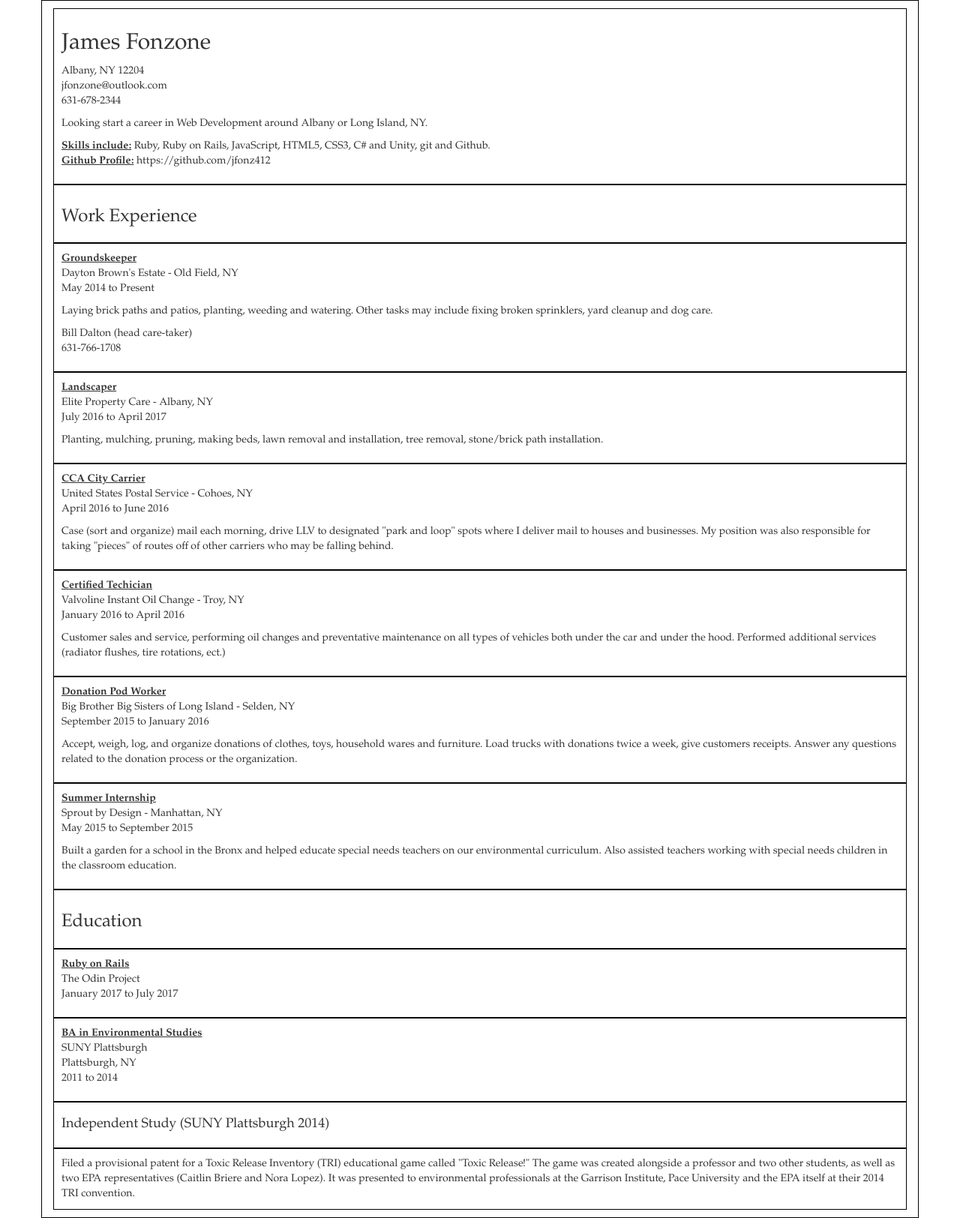
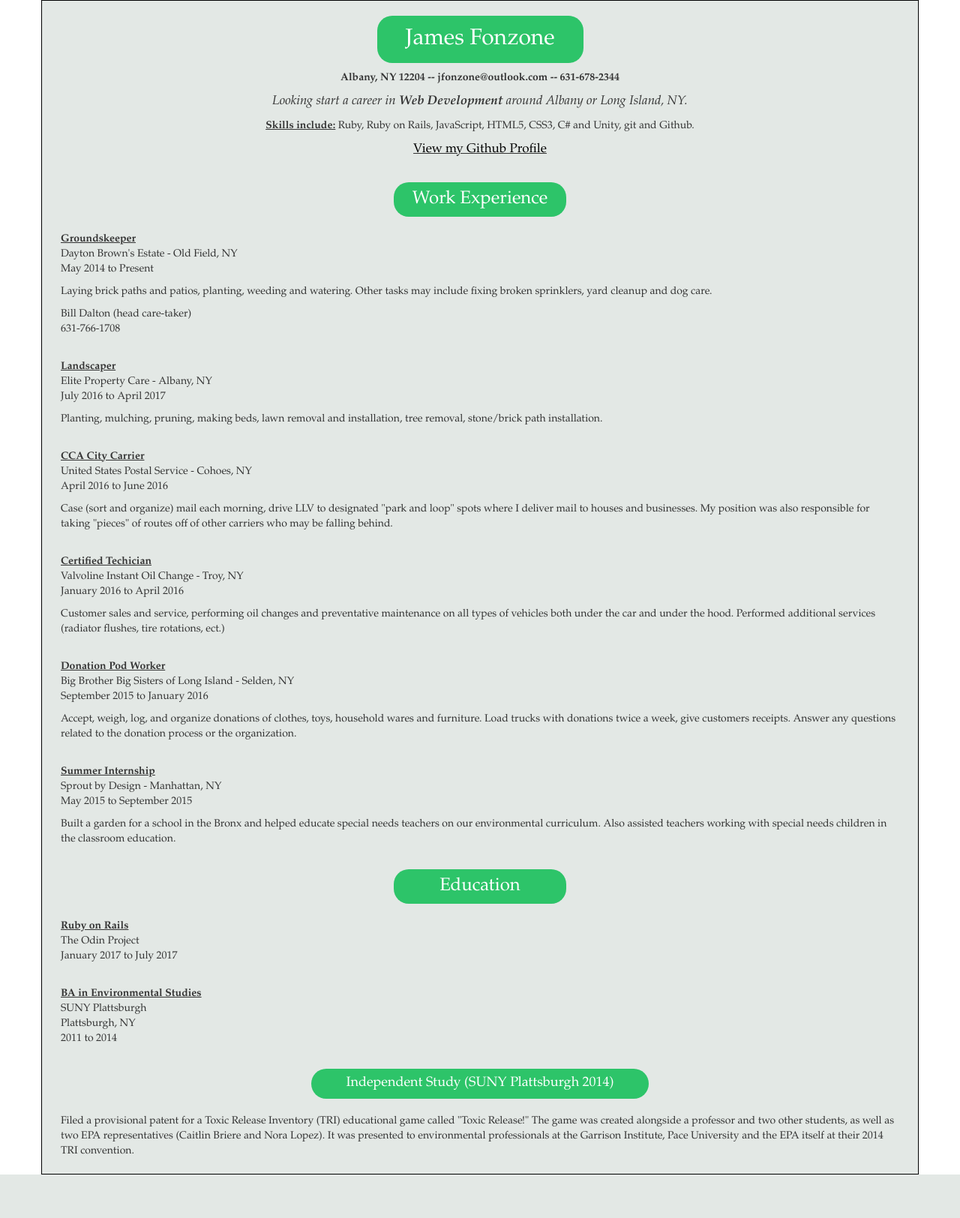
Before and after one commit to jfonz412/cv, a PHP site: page /index.html in a window 1280 px wide. Shown: the whole page at 75% size. After the commit the page ends 1566 px from the top, so only its background shows below. Run offline with PHP 8.4, Linux system fonts and the light colour scheme.

Commit message:
improve css

```diff
--- a/custom.css
+++ b/custom.css
@@ -4,13 +4,63 @@
           box-sizing: border-box;
 }
 
+
 body {
 	font-family: Garamond;
 }
 
 div {
+	padding: 10px;
+}
+
+h2 {
+	text-align: center;
+	padding:15px;
+	width: 275px;
+	border-radius: 20px;
+	background-color:#2dc469;
+	color:white;
+	margin: auto;
+	margin-bottom: 10px;
+}
+
+h3 {
+	text-align: center;
+	padding:10px;
+	width: 230px;
+	border-radius: 20px;
+	background-color:#2dc469;
+	color: white;
+	margin-bottom: 0px;
+	margin-top: 10px;
+	margin: auto;
+}
+
+h4 {
+	text-align: center;
+	padding:10px;
+	width: 450px;
+	border-radius: 20px;
+	background-color:#2dc469;
+	color: white;
+	margin-bottom: 0px;
+	margin-top: 10px;
+	margin: auto;
+}
+
+a {
+	color:black;
+}
+
+#github {
+	margin-top: 10px;
+	font-size: 17px;
+	text-decoration: underline;
+}
+
+.container {
 	border: solid 1px black;
-	padding: 10px;
+	background-color: #e3e8e5;
 }
 
 .emphasize {
@@ -18,6 +68,15 @@ div {
 	font-weight:bold;
 }
 
-.reference {
+.heading {
+	text-align: center;
+}
 
+#info {
+	font-weight: bold;
 }
+
+#summary {
+	font-style: italic;
+	font-size: 17px;
+}
--- a/index.html
+++ b/index.html
@@ -12,19 +12,16 @@
 		<div class="container">
 			<div class="heading">
 				<h2>James Fonzone</h2>
-
-				<p>Albany, NY 12204<br>
-
-					jfonzone@outlook.com<br>
-
-					631-678-2344<br>
-				</p>
-
-				<p>
-					<p>Looking start a career in Web Development around Albany or Long Island, NY.</p>
-					<span class="emphasize">Skills include:</span> Ruby, Ruby on Rails, JavaScript, HTML5, CSS3, C# and Unity, git and Github.
-					<br>
-					<span class="emphasize">Github Profile:</span> https://github.com/jfonz412
+				<p id="info">Albany, NY 12204 -- jfonzone@outlook.com -- 631-678-2344</p>
+					<p id="summary">
+						Looking start a career in <strong>Web Development</strong> around Albany or Long Island, NY.
+					</p>
+					<p>
+						<span class="emphasize">Skills include:</span> Ruby, Ruby on Rails, JavaScript, HTML5, CSS3, C# and Unity, git and Github.
+					</p>
+					<span id="github">
+						<a href="https://github.com/jfonz412">View my Github Profile</a>
+					</span>
 				</p>
 			</div>
 
```
